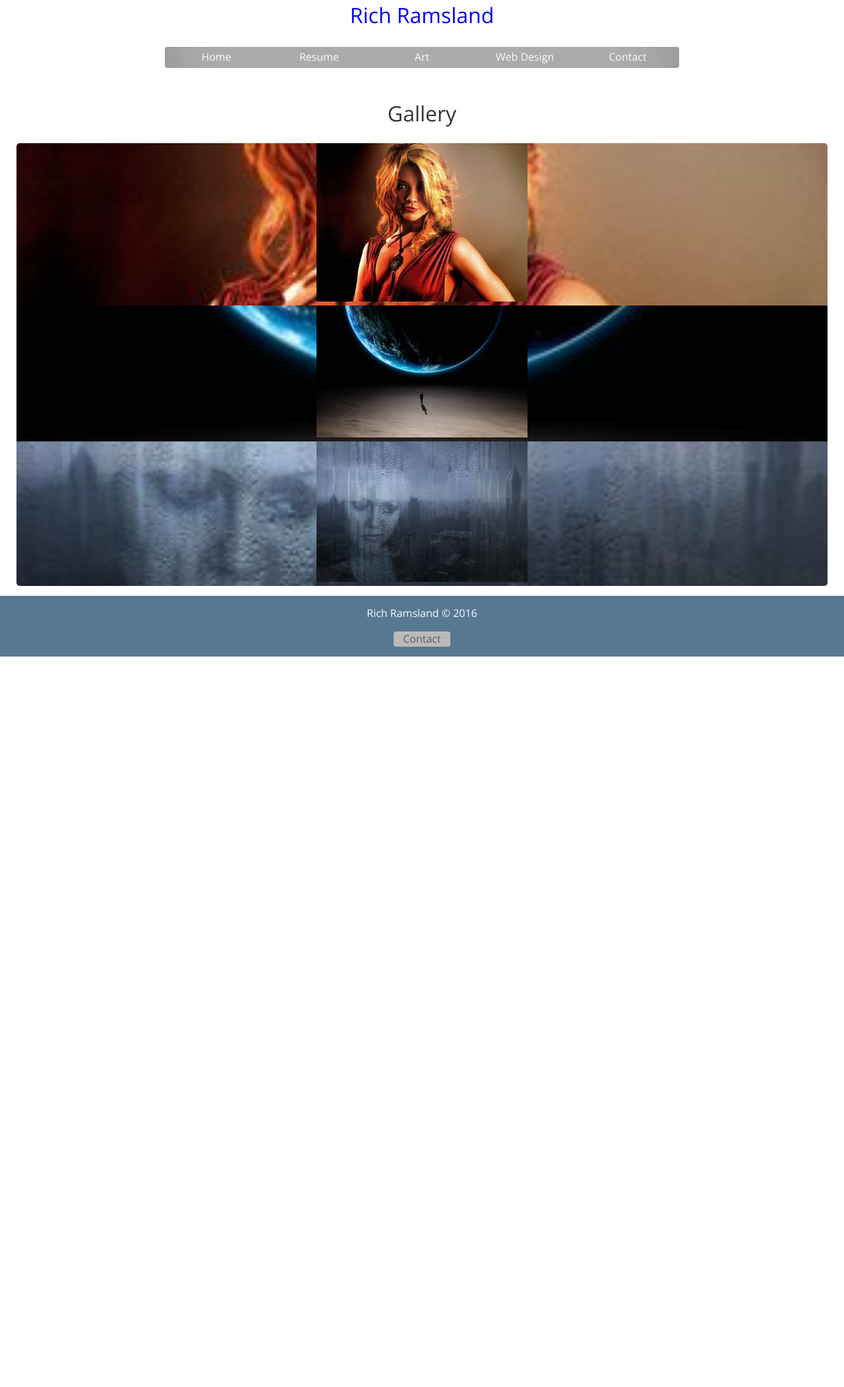
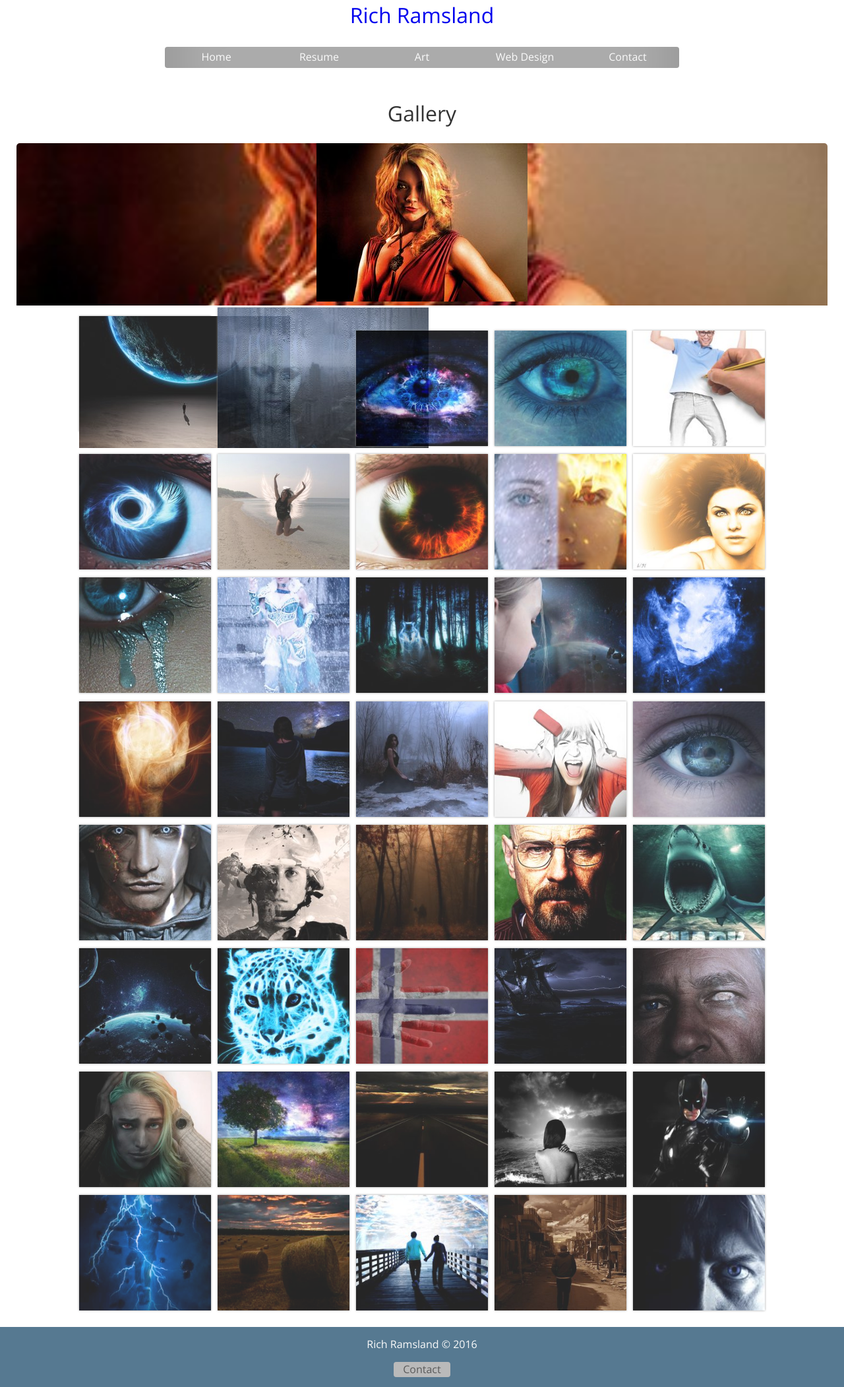
Before and after one commit to RRamsland/rramsland.github.io, a Jekyll site: the page built from artTest.html, in a window 1280 px wide. Shown: the whole page at 66% size. Built offline with Jekyll 4.4.1, drawn with Linux system fonts in a browser that asks for light colours; nearby versions of some CDN libraries; library files that are not in the unit come from our copies; before the commit the page ends 995 px from its top, so only the background shows below that.

Commit message:
Art Test Css

```diff
--- a/css/main.css
+++ b/css/main.css
@@ -184,7 +184,7 @@
 background-size: cover;
 }
 
-h2.artProjectTitle {
+.artProjectTitle {
 position: absolute;
 bottom: 0;
 padding: 0;
@@ -349,6 +349,44 @@
 	display:none;
 }
 
+
+
+
+
+/*Art Test Page*/
+
+.artThumbContainer{
+	display: inline-block;
+	width: 200px;
+	height: 175px;
+	background: gray;
+	margin: 3px;
+	position: relative;
+	transition: .4s;
+	box-shadow: 0 0 3px rgb(144, 144, 144);
+	opacity: .85;
+}
+
+.artThumbContainer:hover {
+	box-shadow: 0 0 6px rgb(0, 0, 0);
+	cursor: pointer;
+	opacity: 1;
+}
+
+.artThumb{
+
+}
+
+
+
+
+
+
+
+
+
+
+
 @media(max-width: 904px){
 	.artProject{
 		width: 150px;
```
